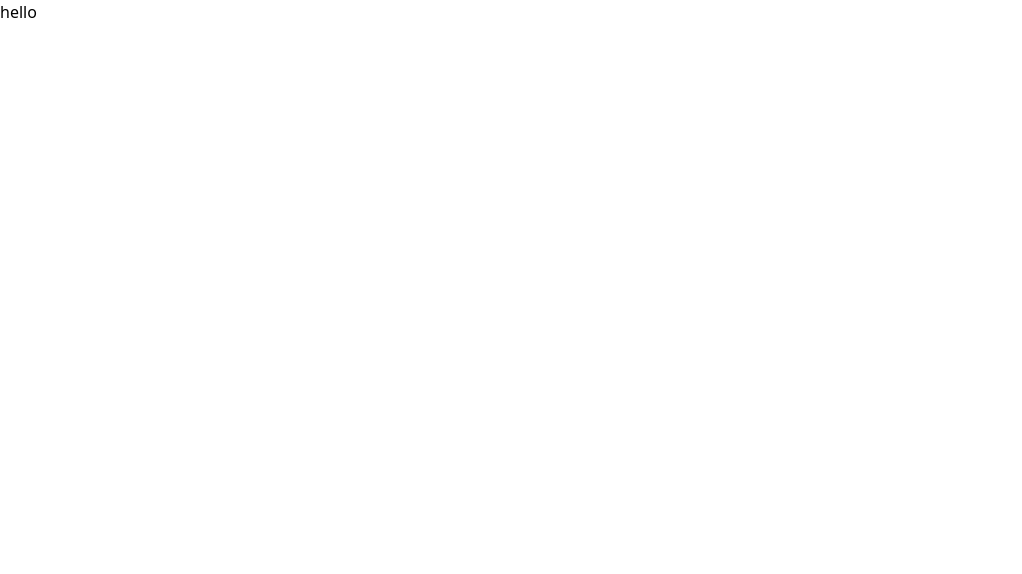
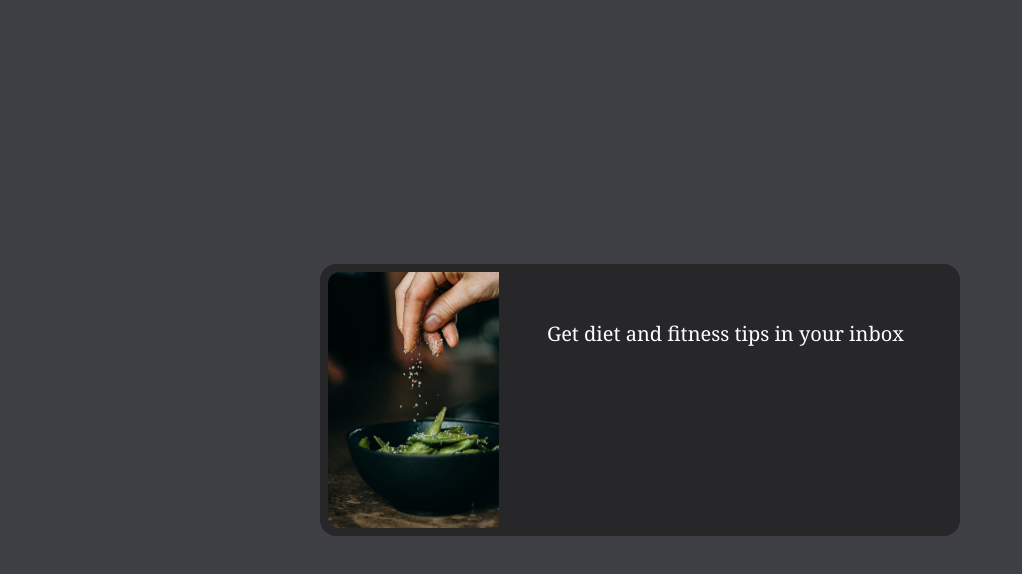
Before and after one commit to John-Davidson-8/udemy-tailwind-mini-projects, a plain HTML site: page email-subscribe/index.html in a window 1280 px wide. Shown: the whole page, without its empty margins (0-1022 px from the left). Drawn offline with nearby package versions, Linux system fonts and the light colour scheme.

Commit message:
add image and content

```diff
--- a/email-subscribe/index.html
+++ b/email-subscribe/index.html
@@ -7,6 +7,28 @@
     <title>Email Subscribe</title>
   </head>
   <body>
-    hello
+    <!-- email subscribe background container -->
+    <div class="flex items-center justify-center h-screen bg-zinc-700">
+      <!-- card -->
+      <div class="bg-zinc-800 p-2 mx-6 rounded-2xl">
+        <!-- flex container -->
+        <div class="flex flex col md:flex-row rounded-l-xl">
+          <!-- image -->
+          <img
+            src="images/image.jpg"
+            alt="plate of green beans"
+            class="object-fit rounded-xl h-80 md:h-64 md:rounded-l-xl md:rounded-r-none transform hover:scale-105 hover:rounded-xl duration-200"
+          />
+          <!-- content -->
+          <div class="p-6 md:p-12">
+            <h2
+              class="font-serif text-xl font-medium text-center text-white md:text-left"
+            >
+              Get diet and fitness tips in your inbox
+            </h2>
+          </div>
+        </div>
+      </div>
+    </div>
   </body>
 </html>
```
